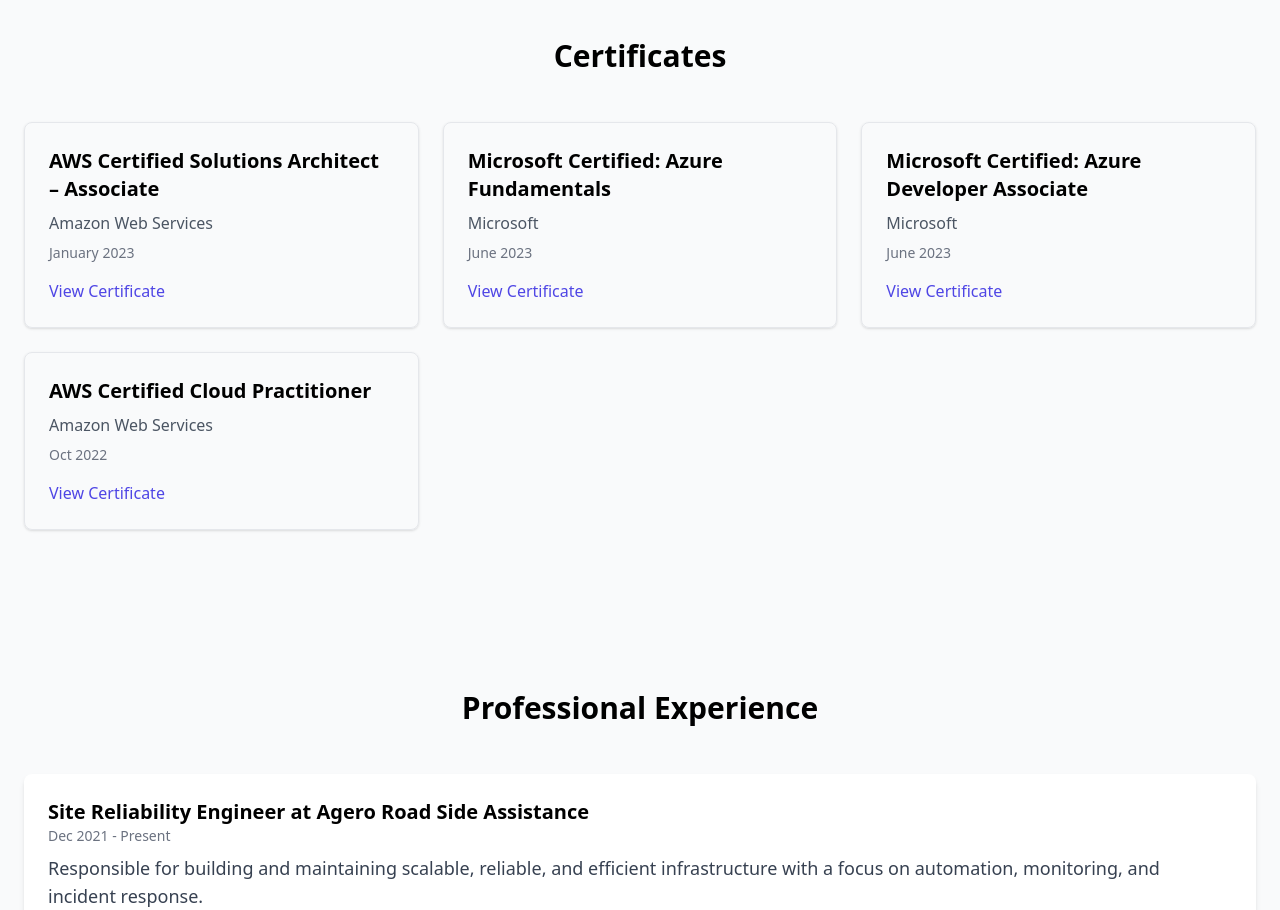
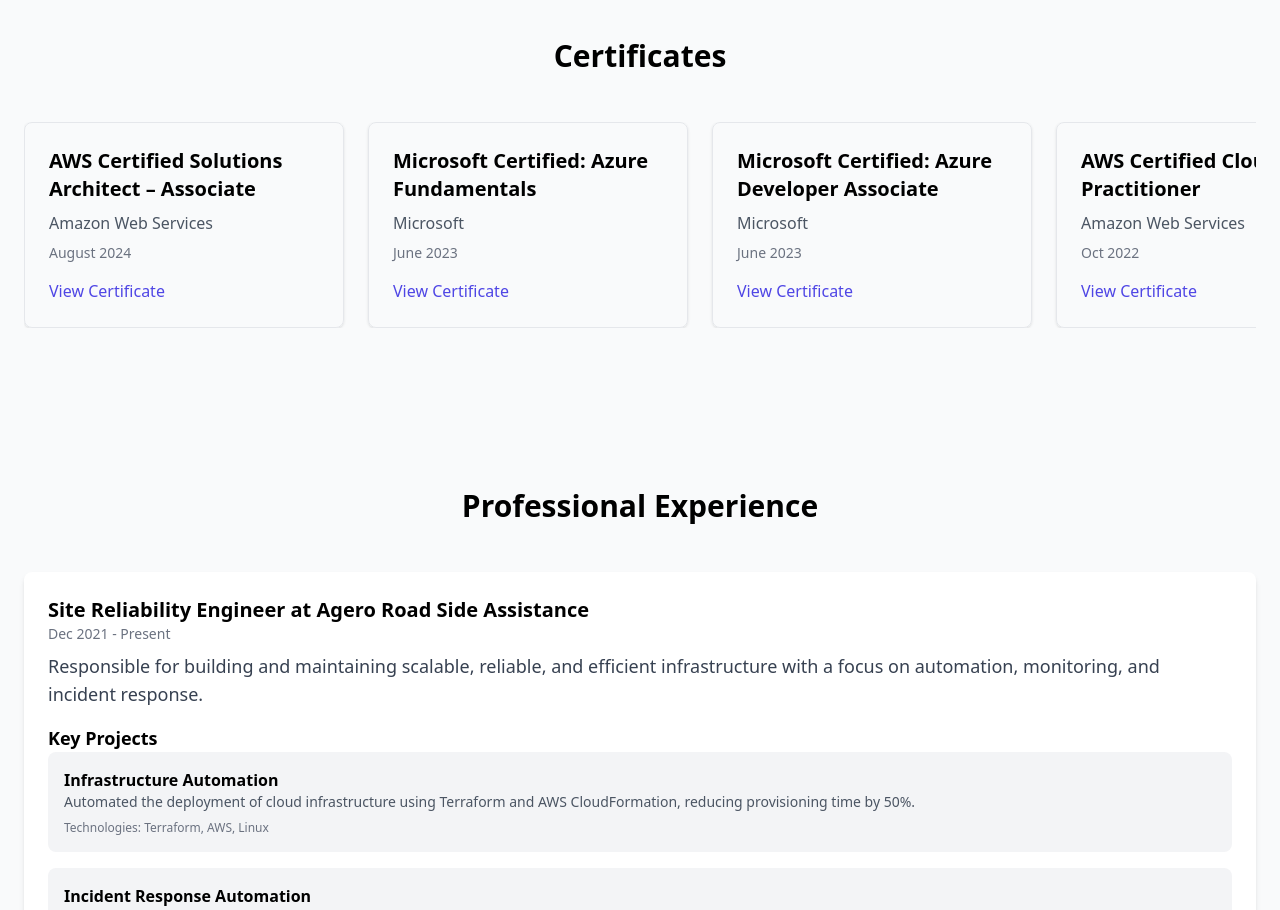
Before and after one commit to Dineshk-A/Portfolio, a React (Vite) app: page / in a window 1280 px wide. Shown: the part 1080-1990 px from the top of the page. Built offline with nearby package versions, Linux system fonts and the light colour scheme.

Commit message:
scrollable

```diff
--- a/src/components/Certificates.tsx
+++ b/src/components/Certificates.tsx
@@ -3,8 +3,8 @@
   {
     title: "AWS Certified Solutions Architect – Associate",
     organization: "Amazon Web Services",
-    date: "January 2023",
-    certificateUrl: "https://example.com/aws-cert",
+    date: "August 2024",
+    certificateUrl: "https://www.credly.com/badges/f0ce6814-93cf-40a3-9e89-8992cab63cef/public_url",
   },
   {
     title: "Microsoft Certified: Azure Fundamentals",
@@ -30,11 +30,11 @@
       <section id="certificates" className="py-20 bg-gray-50">
         <div className="container mx-auto px-6">
           <h2 className="text-3xl font-bold text-center mb-12">Certificates</h2>
-        <div className="grid grid-cols-1 md:grid-cols-2 lg:grid-cols-3 gap-6">
+          <div className="flex overflow-x-auto space-x-6 scrollbar-hide">
             {certificates.map((cert, index) => (
               <div
                 key={index}
-              className="border rounded-lg p-6 shadow hover:shadow-lg transition"
+                className="flex-shrink-0 w-80 border rounded-lg p-6 shadow hover:shadow-lg transition"
               >
                 <h3 className="text-xl font-semibold mb-2">{cert.title}</h3>
                 <p className="text-gray-600 mb-2">{cert.organization}</p>
```
Lines whose indentation alone changed are shown as unchanged.
